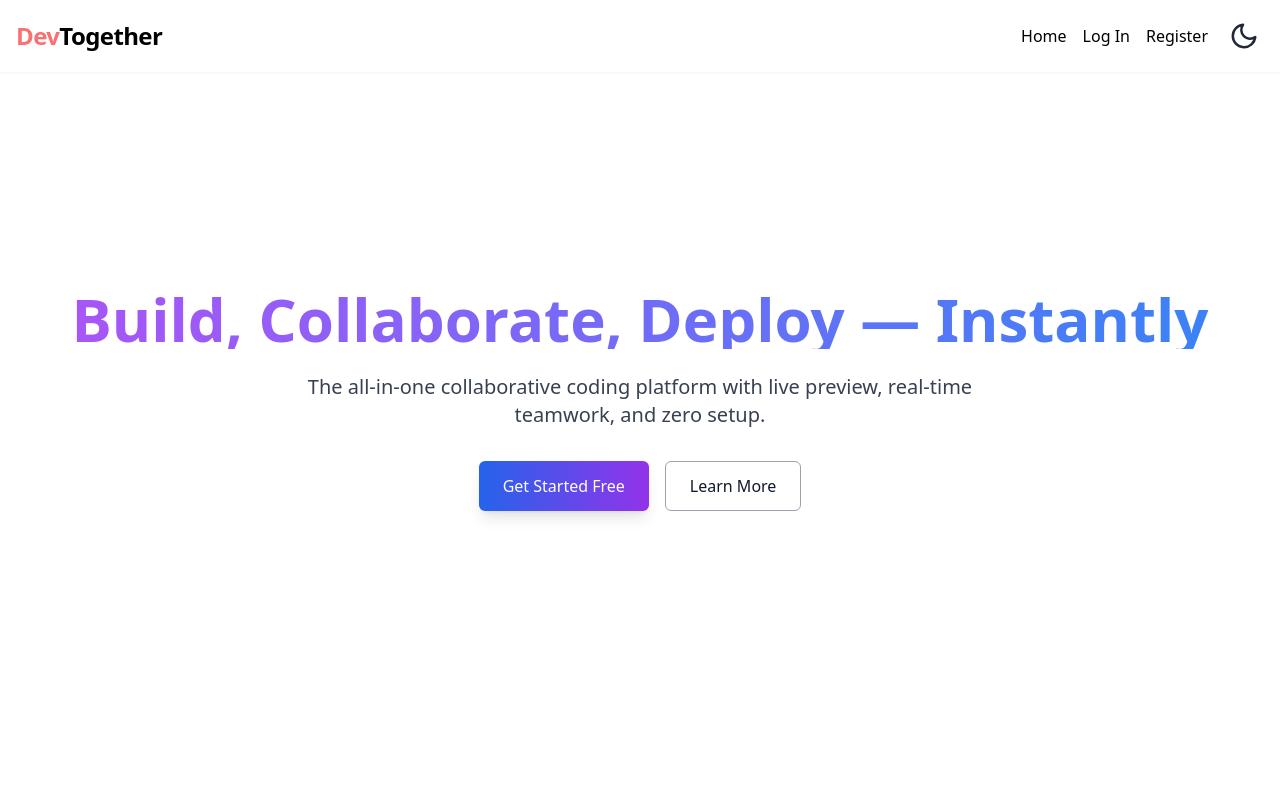
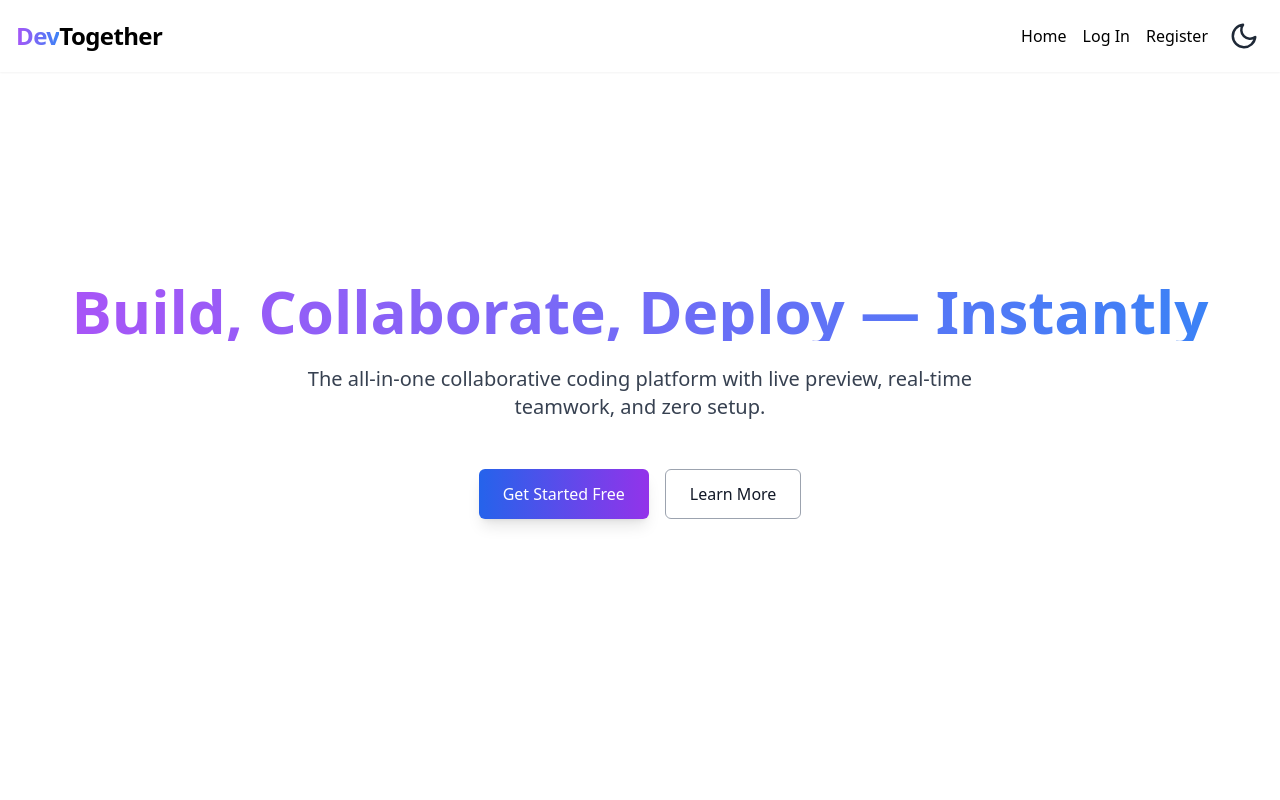
Before and after one commit to Anshul-Sharma01/DevTogether, a React (Vite) app in the folder client/: page / in a window 1280 px wide. Shown: the top 800 px of the page. Built offline with nearby package versions, Linux system fonts and the light colour scheme; no server answers.

Commit message:
style: update text styles in LandingPage and Logo components for improved visual consistency

```diff
--- a/client/src/components/Mains/LandingPage.jsx
+++ b/client/src/components/Mains/LandingPage.jsx
@@ -91,7 +91,7 @@ const LandingPage = () => {
                     <h1 className="text-5xl md:text-6xl font-extrabold leading-tight bg-gradient-to-r from-purple-500 to-blue-500 text-transparent bg-clip-text mb-4">
                         Build, Collaborate, Deploy — Instantly
                     </h1>
-                    <p className="text-lg md:text-xl text-gray-700 mt-2 dark:text-gray-300 max-w-2xl">
+                    <p className="text-lg md:text-xl text-gray-700 mt-2 mb-4 dark:text-gray-300 max-w-2xl">
                         The all-in-one collaborative coding platform with live preview, real-time teamwork, and zero setup.
                     </p>
                     <div className="flex space-x-4 mt-8">
--- a/client/src/layouts/Logo.jsx
+++ b/client/src/layouts/Logo.jsx
@@ -22,7 +22,7 @@ const Logo = ({ scrolled }) => {
                             animate={{ opacity: 1, x: 0 }}
                             exit={{ opacity: 0, x: 10 }}
                             transition={{ duration: 0.4 }}
-                            className="text-red-400"
+                            className="bg-gradient-to-r from-purple-500 to-blue-500 text-transparent bg-clip-text"
                         >
                             D
                         </motion.span>
@@ -33,7 +33,7 @@ const Logo = ({ scrolled }) => {
                             animate={{ opacity: 1, x: 0 }}
                             exit={{ opacity: 0, x: 10 }}
                             transition={{ duration: 0.4 }}
-                            className="text-red-400"
+                            className="bg-gradient-to-r from-purple-500 to-blue-500 text-transparent bg-clip-text"
                         >
                             Dev
                         </motion.span>
```
